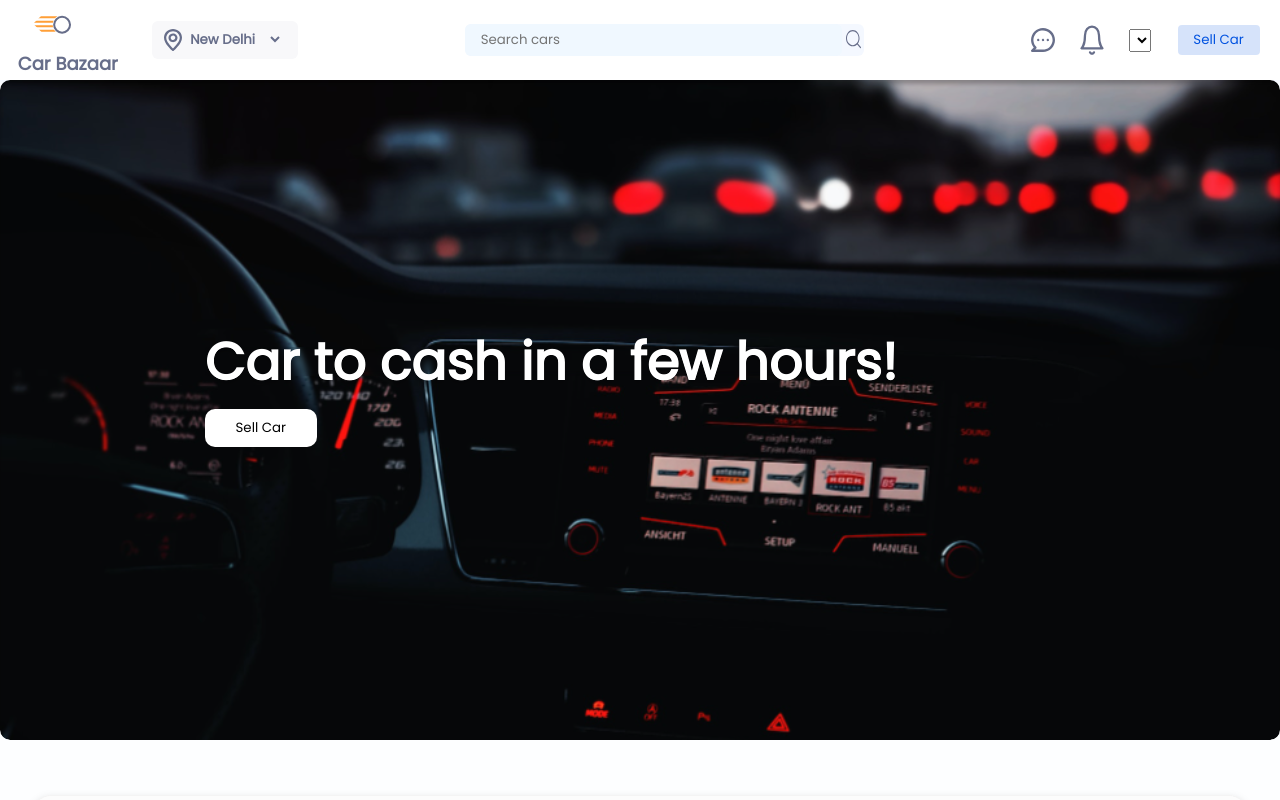
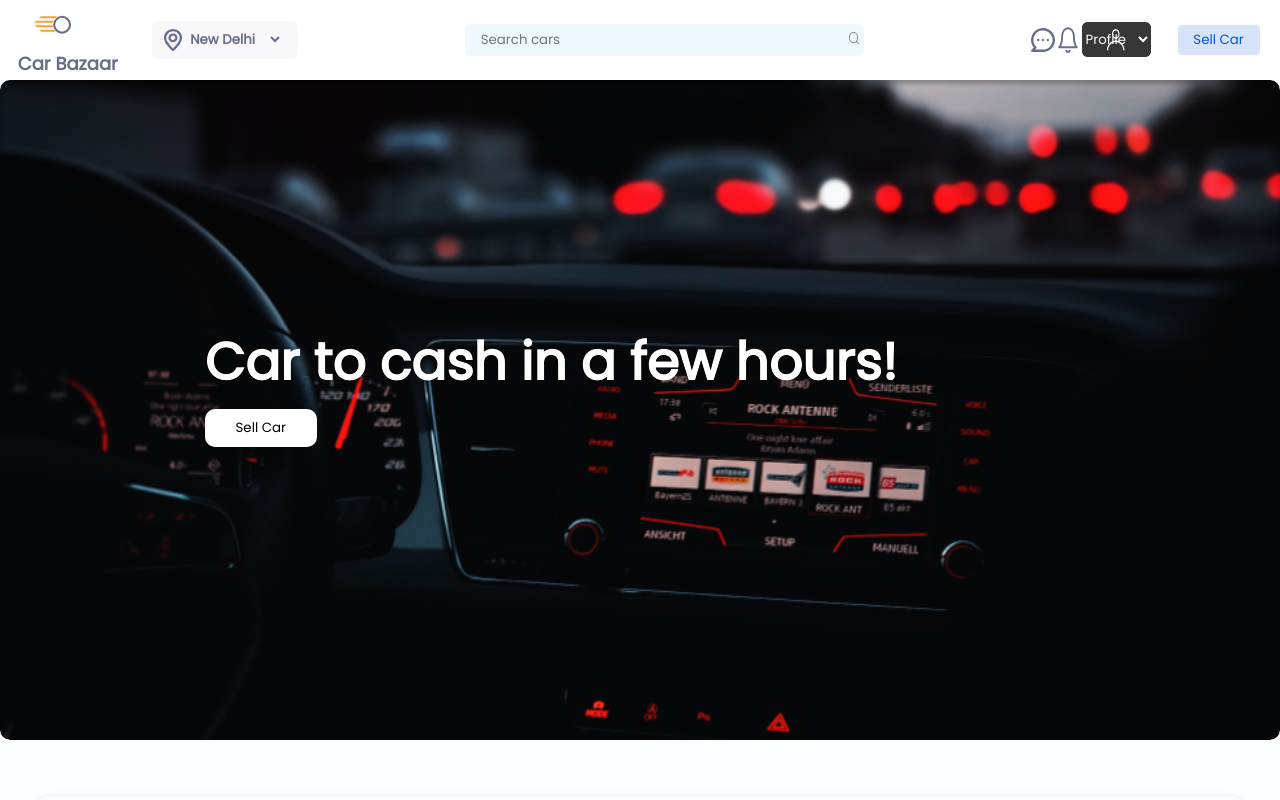
Before and after one commit to pesto-students/team1-manish-team1-manish, a React (Create React App) app: page / in a window 1280 px wide. Shown: the top 800 px of the page. Built offline with nearby package versions, Linux system fonts and the light colour scheme.

Commit message:
fixed search bar

```diff
--- a/src/components/Header/AuthenticatedHeader.jsx
+++ b/src/components/Header/AuthenticatedHeader.jsx
@@ -4,6 +4,7 @@ import "./Header.css";
 
 const AuthenticatedHeader = () => {
   const [toggleHeaderClass, setToggleHeaderClass] = useState("close");
+
   const toggleHeader = () => {
     if (toggleHeaderClass === "close") {
       setToggleHeaderClass("open");
@@ -37,17 +38,13 @@ const AuthenticatedHeader = () => {
             </div>
           </div>
           <div className="header-action-btn">
-            <img src="/messageIcon.svg" alt="Message Icon" />
-            <img src="/bellIcon.svg" alt="Bell Icon" />
+            <img src="/messageIcon.svg" alt="Message Icon" id="message-icon" />
+            <img src="/bellIcon.svg" alt="Bell Icon" id="bell-icon" />
             <div className="user-profile-icon">
+              <img src="/userIcon.svg" alt="User Icon" id="user-icon" />
               <select name="user-profile" id="user-profile-select">
-                <option value=""></option>
-                <option value="profile">
-                  <img src="/userIcon.svg" alt="User Icon" />
-                </option>
-                <option value="log-out">
-                  <img src="/userIcon.svg" alt="User Icon" />
-                </option>
+                <option value="profile">Profile</option>
+                <option value="log-out">Log out</option>
               </select>
             </div>
           </div>
--- a/src/components/Header/Header.css
+++ b/src/components/Header/Header.css
@@ -212,6 +212,7 @@
   border-radius: 6px;
   background: rgba(184, 210, 255, 0.16);
   height: 2rem;
+  position: relative;
 }
 
 .header-search-bar > input {
@@ -233,13 +234,16 @@
 
 .search {
   display: flex;
-  width: 6%;
+  width: 5%;
   align-items: center;
   justify-content: center;
+  position: absolute;
+  right: 0;
+  top: 25%;
 }
 
-.search > image {
-  width: 70%;
+.search > img {
+  width: 50%;
 }
 
 .header-action-btn {
@@ -252,3 +256,36 @@
 .header-action-btn > img {
   width: 20%;
 }
+
+#message-icon {
+  width: 20%;
+}
+
+#bell-icon {
+  width: 17%;
+}
+
+.user-profile-icon {
+  position: relative;
+  width: fit-content;
+  border-radius: 6px;
+  background: #373737;
+  display: flex;
+  justify-content: center;
+  align-items: center;
+  height: 35px;
+  flex-shrink: 0;
+}
+
+#user-icon {
+  position: absolute;
+}
+
+#user-profile-select {
+  border: none;
+  border-radius: 6px;
+  background: #373737;
+  width: fit-content;
+  height: 35px;
+  color: white;
+}
```
